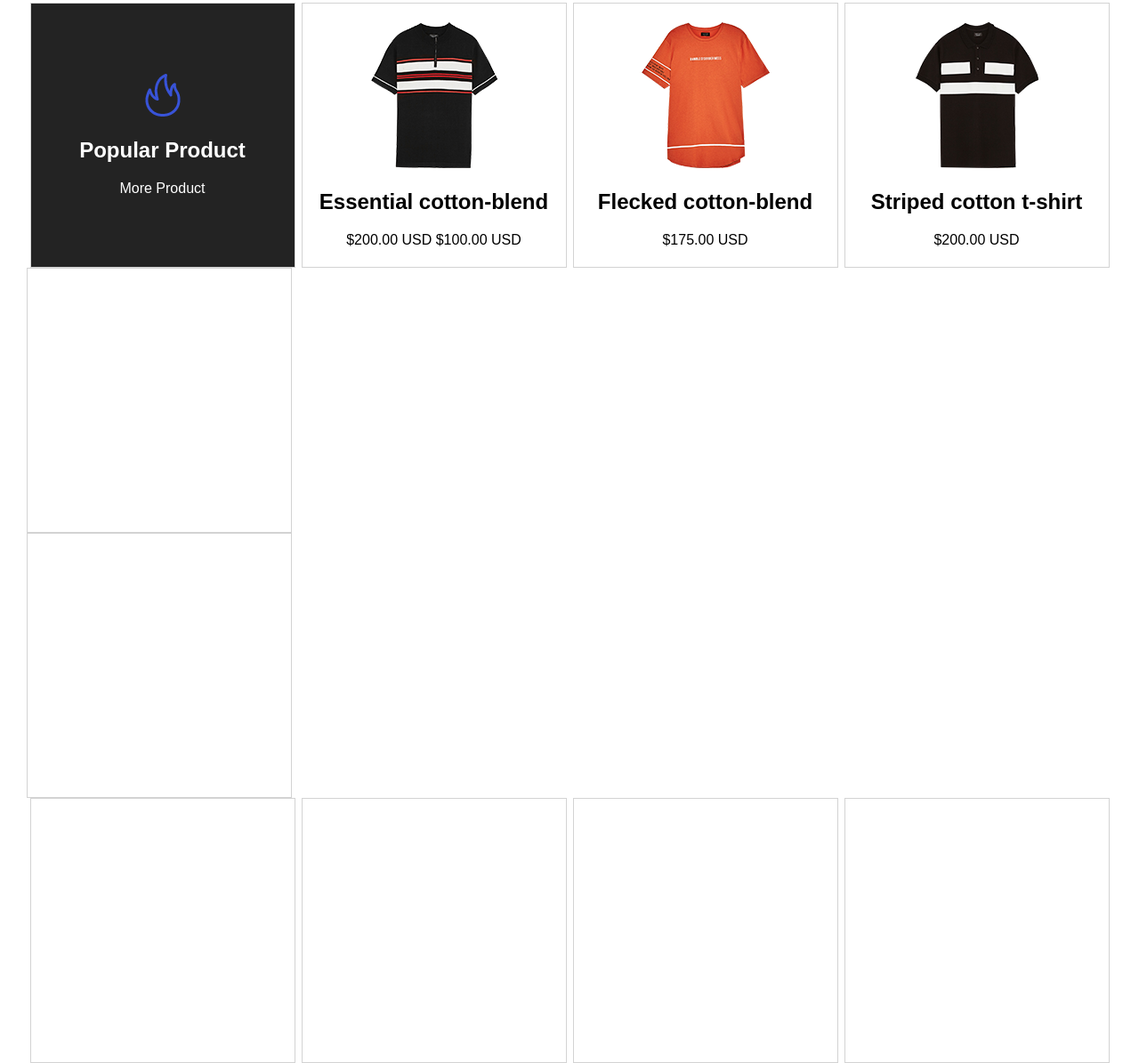
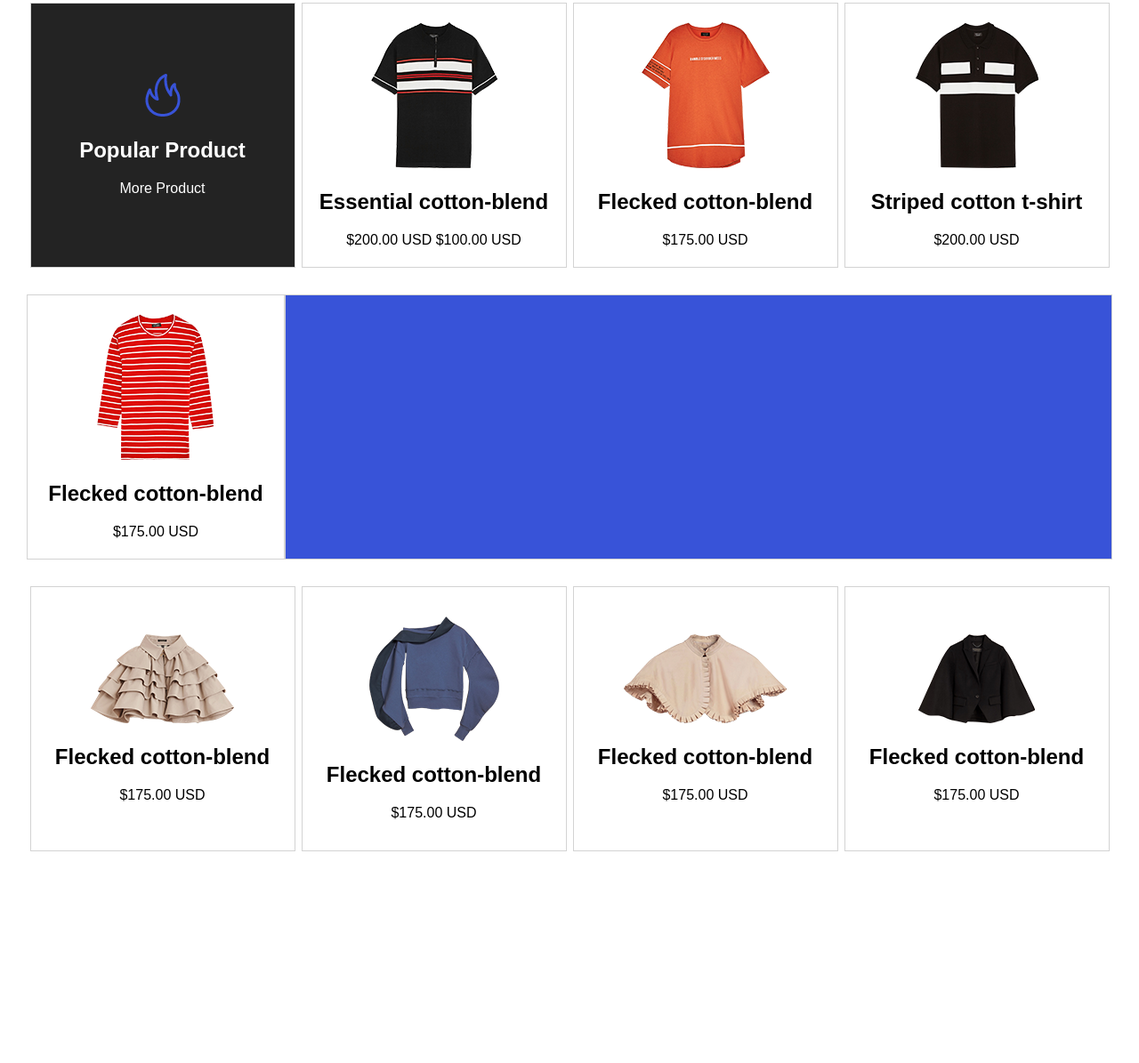
Before and after one commit to titoan/bepro-temp, a plain HTML site: page index.html in a window 1280 px wide. Shown: the part 870-2065 px from the top of the page at 89% size. After the commit the page ends 1857 px from the top, so only its background shows below. Drawn offline with Linux system fonts and the light colour scheme.

Commit message:
minor fixed

```diff
--- a/css/style.css
+++ b/css/style.css
@@ -114,9 +114,11 @@ header{
     padding: 0 30px 0 30px;
 }
 
-.goods-4-in-row{
+.goods-4-in-row,
+.goods-2-in-row{
     display: flex;
     justify-content: space-around;
+    margin-bottom:30px;
 }
 
 .goods-popular{
@@ -137,5 +139,9 @@ header{
     border: 1px solid #d3d3d3;
     width: 296px;
     height: 296px;
+}
 
+.goods-new{
+    width: 954px;
+    background-color: #3853d8;
 }
--- a/index.html
+++ b/index.html
@@ -114,14 +114,50 @@
             </div>
         </div>
         <div class="goods-2-in-row">
-            <div class="goods-item"></div>
-            <div class="goods-item"></div>
+            <div class="goods-item">
+                    <div class="img-container">
+                            <img src="img/goods-item/goods-img-4.png" alt="" >
+                        </div>
+                        <h2>Flecked cotton-blend</h2>
+                        <p>$175.00 USD</p>
+            </div>
+            <div class="goods-item goods-new"></div>
+            </div>
+
         </div>
         <div class="goods-4-in-row">
-            <div class="goods-item"></div>
-            <div class="goods-item"></div>
-            <div class="goods-item"></div>
-            <div class="goods-item"></div>
+            <div class="goods-item">
+                    <div class="img-container">
+                            <img src="img/goods-item/goods-img-5.png" alt="" >
+                        </div>
+                        <h2>Flecked cotton-blend</h2>
+                        <p>$175.00 USD</p>
+            </div>
+
+            <div class="goods-item">
+                    <div class="img-container">
+                            <img src="img/goods-item/goods-img-6.png" alt="" >
+                        </div>
+                        <h2>Flecked cotton-blend</h2>
+                        <p>$175.00 USD</p>
+            </div>
+
+            <div class="goods-item">
+                    <div class="img-container">
+                            <img src="img/goods-item/goods-img-7.png" alt="" >
+                        </div>
+                        <h2>Flecked cotton-blend</h2>
+                        <p>$175.00 USD</p>
+            </div>
+
+            <div class="goods-item">
+                    <div class="img-container">
+                            <img src="img/goods-item/goods-img-8.png" alt="" >
+                        </div>
+                        <h2>Flecked cotton-blend</h2>
+                        <p>$175.00 USD</p>
+            </div>
+
         </div>
     </section>
 
```
Also changed, not shown: img/goods-item/goods-img-4.png (added), img/goods-item/goods-img-5.png (added), img/goods-item/goods-img-6.png (added), img/goods-item/goods-img-7.png (added), img/goods-item/goods-img-8.png (added).
